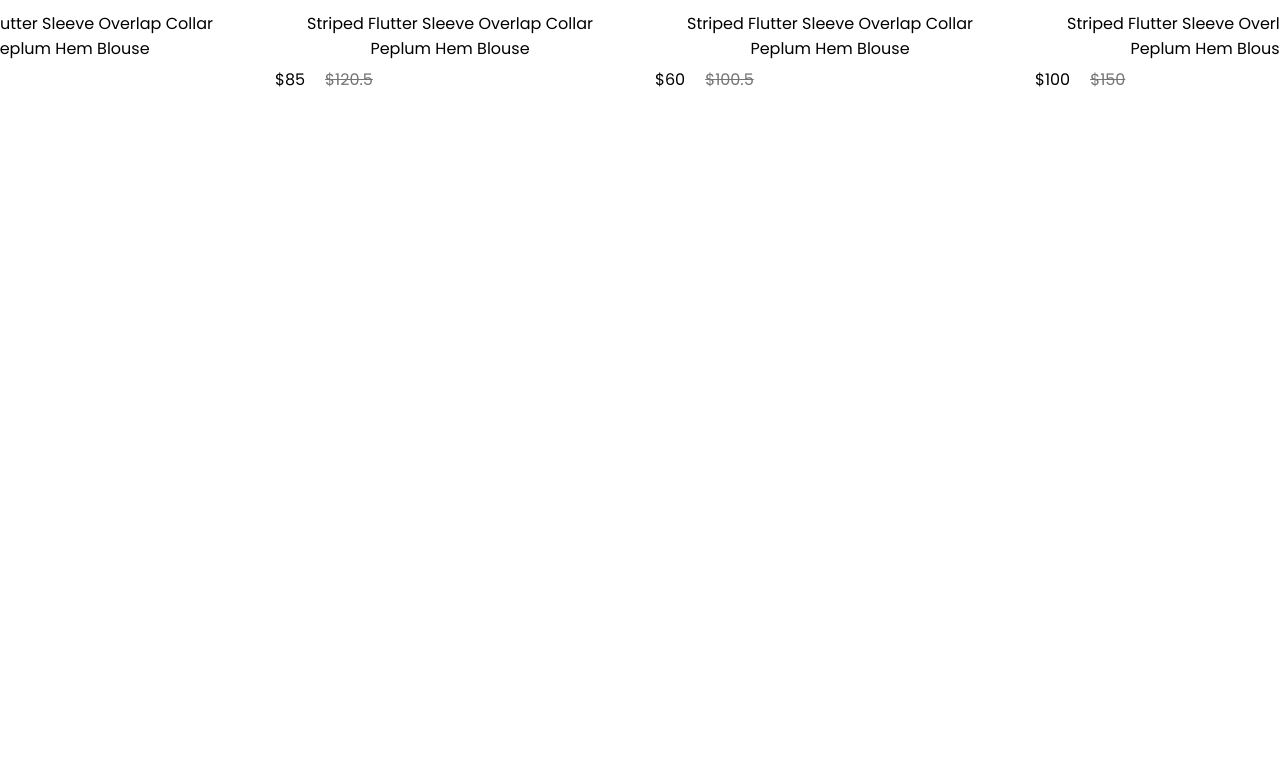
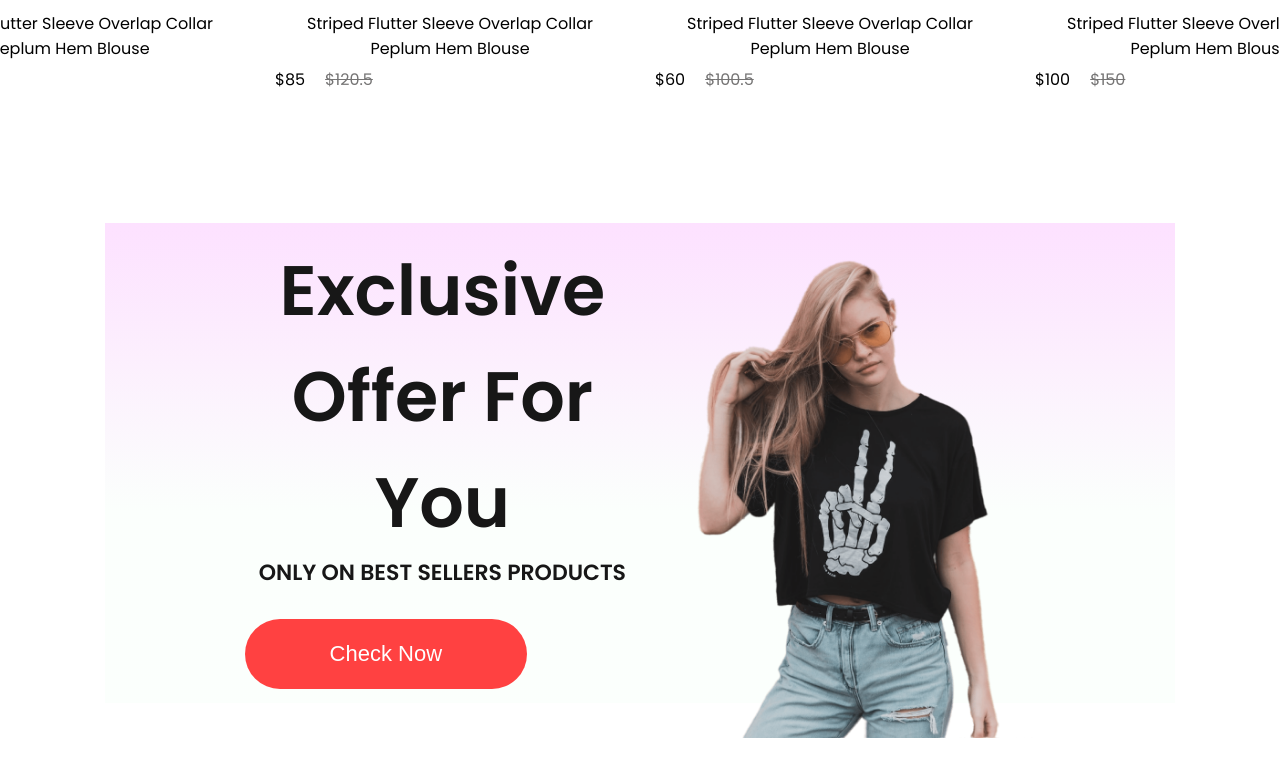
Before and after one commit to shahultas/Cart-Mern, a React (Vite) app in the folder Client/: page / in a window 1280 px wide. Shown: the part 1513-2290 px from the top of the page. Before the commit the page ends 1768 px from the top, so only its background shows below. Built offline with nearby package versions, Linux system fonts and the light colour scheme.

Commit message:
offers page created completed

```diff
--- /dev/null
+++ b/Client/src/components/Offers/Offers.css
@@ -0,0 +1,58 @@
+.offers {
+  width: 65%;
+  height: 60vh;
+  display: flex;
+  margin: auto;
+  padding: 0px 140px;
+  margin-bottom: 150px;
+  background: linear-gradient(180deg, #fde1ff 0%, #e1ffea22 60%);
+}
+
+.offers-left {
+  flex: 1;
+  display: flex;
+  flex-direction: column;
+  justify-content: center;
+}
+
+.offers-left h1 {
+  color: #171717;
+  font-size: 70px;
+  font-weight: 600;
+}
+
+.offers-left p {
+  color: #171717;
+  font-size: 22px;
+  font-weight: 600;
+}
+
+.offers-left button {
+  width: 282px;
+  height: 70px;
+  border-radius: 35px;
+  background: #ff4141;
+  border: none;
+  color: white;
+  font-size: 22px;
+  margin-top: 30px;
+  cursor: pointer;
+}
+
+.offers-right {
+  flex: 1;
+  display: flex;
+  align-items: center;
+  justify-content: flex-end;
+  padding-top: 50px;
+}
+
+.offers-right img {
+  height: 500px;
+}
+
+@media all and (max-width: 700px) {
+  .offers {
+    display: none;
+  }
+}
--- /dev/null
+++ b/Client/src/components/Offers/Offers.jsx
@@ -0,0 +1,21 @@
+import React from "react";
+import "./Offers.css";
+import exclusive from "../../assets/exclusive_image.png";
+
+const Offers = () => {
+  return (
+    <div className="offers">
+      <div className="offers-left">
+        <h1>Exclusive</h1>
+        <h1>Offer For You</h1>
+        <p>ONLY ON BEST SELLERS PRODUCTS</p>
+        <button>Check Now</button>
+      </div>
+      <div className="offers-right">
+        <img src={exclusive} alt="" />
+      </div>
+    </div>
+  );
+};
+
+export default Offers;
--- a/Client/src/pages/Shop.jsx
+++ b/Client/src/pages/Shop.jsx
@@ -1,12 +1,14 @@
 import React from "react";
 import Hero from "../components/Hero/Hero";
 import Popular from "../components/Popular/Popular";
+import Offers from "../components/Offers/Offers";
 
 const Shop = () => {
   return (
     <div>
       <Hero />
       <Popular />
+      <Offers />
     </div>
   );
 };
```
